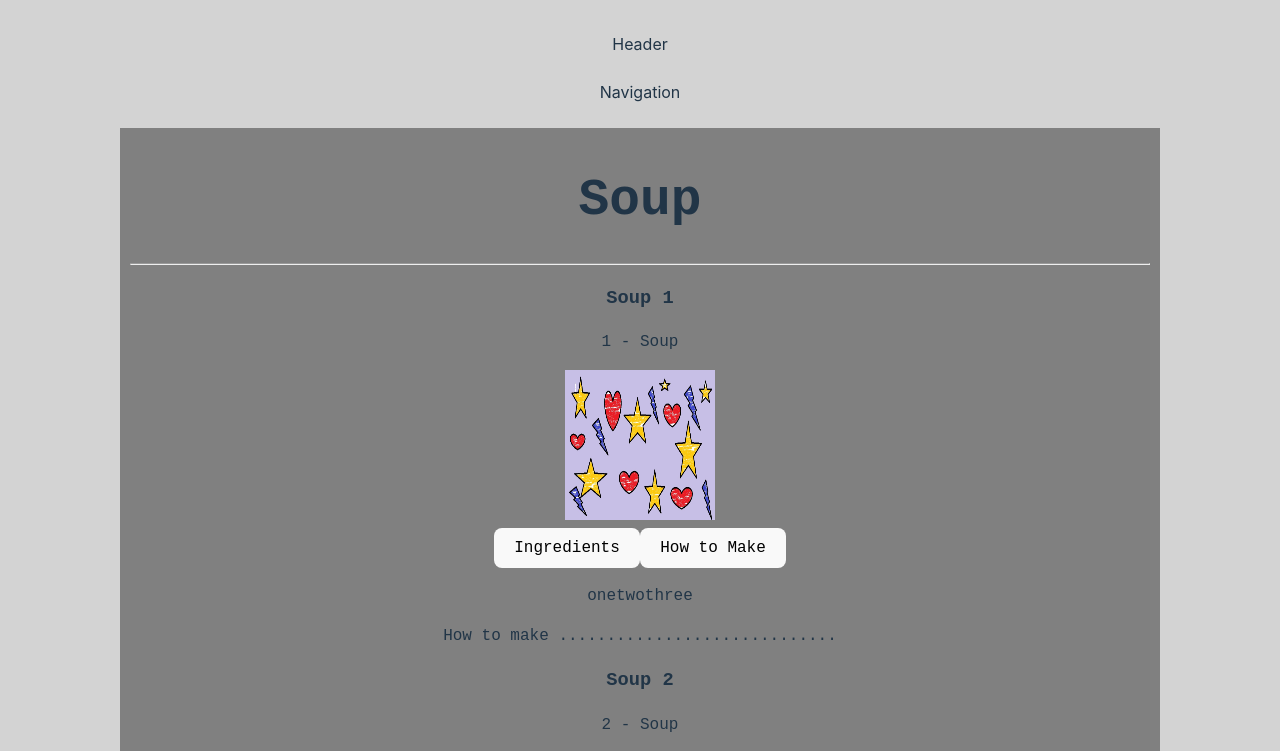
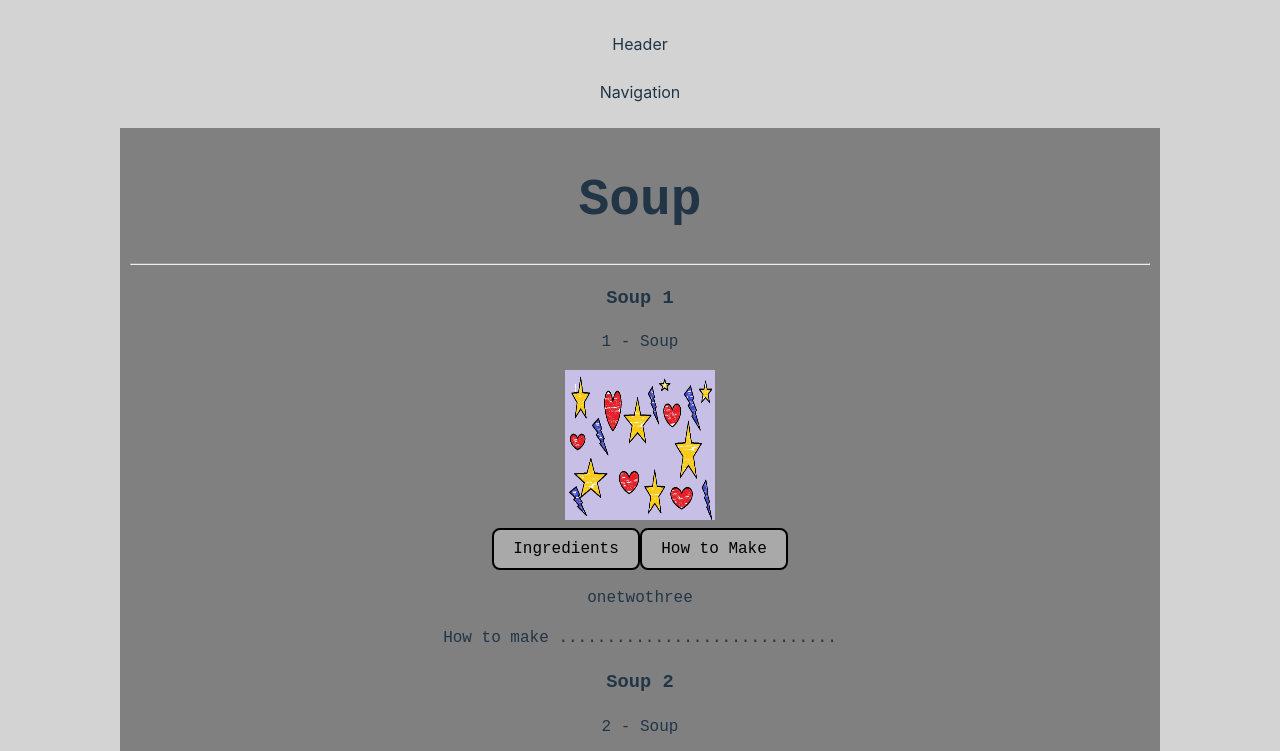
Before and after one commit to IvannaGotsova/CookingApp, a React (Vite) app: page /soup in a window 1280 px wide. Shown: the top 751 px of the page. Built offline with nearby package versions, Linux system fonts and the light colour scheme.

Commit message:
Added styles for buttons

```diff
--- a/src/css/Receipt.module.css
+++ b/src/css/Receipt.module.css
@@ -51,3 +51,10 @@
     width: 150px;
     height: 150px;
 }
+
+.buttonStyle {
+    background-color: darkgray;
+    font-family: 'Courier New', Courier, monospace;
+    text-align: center;
+    border: solid, black, 2px;
+}
```
